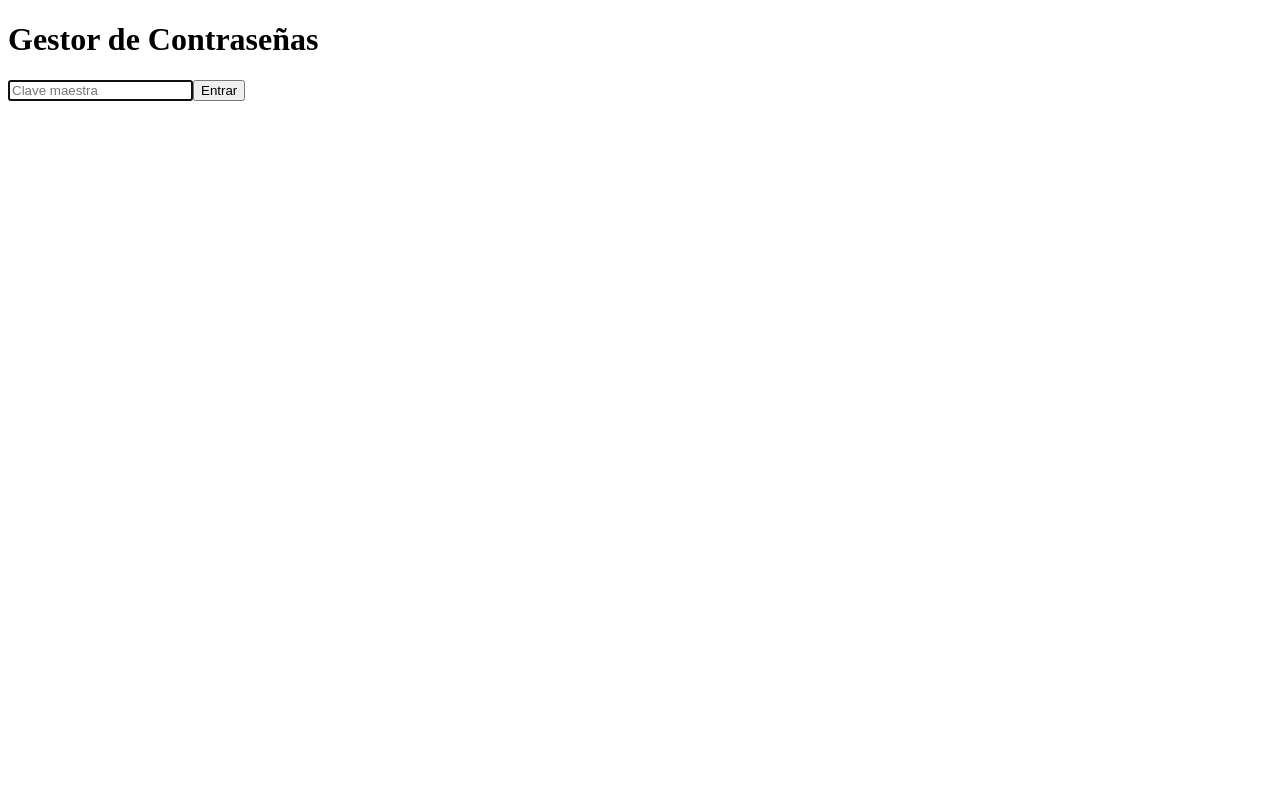
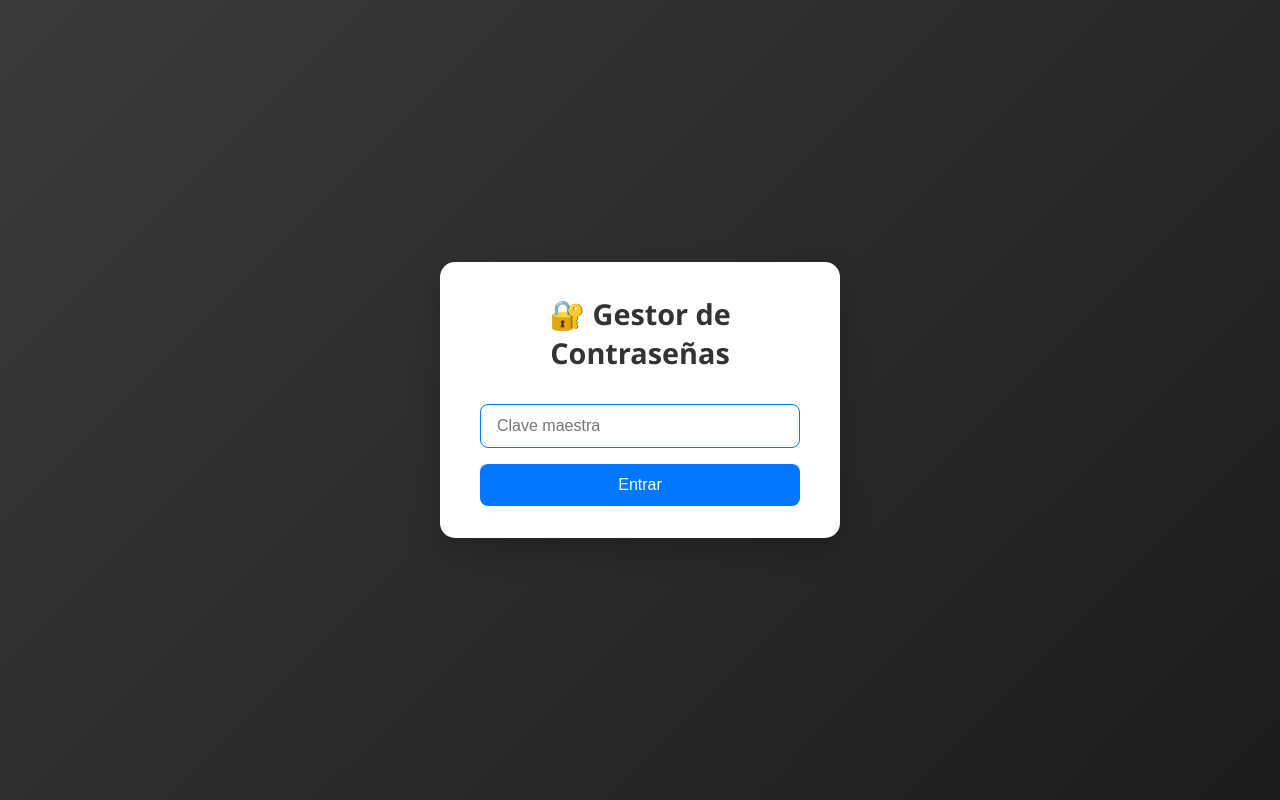
Before and after one commit to DavidLondo/Password-Manager, a React (Vite) app in the folder frontend/: page / in a window 1280 px wide. Built offline with nearby package versions, Linux system fonts and the light colour scheme.

Commit message:
style(LoginPage): Add CSS to Login Page

```diff
--- a/frontend/src/pages/LoginPage.jsx
+++ b/frontend/src/pages/LoginPage.jsx
@@ -31,8 +31,9 @@ function LoginPage() {
   };
 
   return (
-    <form onSubmit={handleLogin}>
-      <h1>Gestor de Contraseñas</h1>
+    <div className="login-container">
+      <form className="form" onSubmit={handleLogin}>
+        <h1>🔐 Gestor de Contraseñas</h1>
 
         <input
           ref={inputRef}
@@ -47,7 +48,9 @@ function LoginPage() {
         <button type="submit">Entrar</button>
         {error && <p className="error">{error}</p>}
       </form>
+    </div>
   );
+
 }
 
 export default LoginPage;
--- a/frontend/src/styles/LoginPage.css
+++ b/frontend/src/styles/LoginPage.css
@@ -0,0 +1,88 @@
+/* Reset básico para eliminar márgenes y paddings por defecto */
+* {
+  margin: 0;
+  padding: 0;
+  box-sizing: border-box;
+}
+
+
+/* Centrar todo en pantalla */
+.login-container {
+  display: flex;
+  align-items: center;
+  justify-content: center;
+  height: 100vh;
+  background: linear-gradient(135deg, #3a3a3a, #1c1c1c);
+  font-family: 'Segoe UI', Tahoma, Geneva, Verdana, sans-serif;
+}
+
+/* Estilo del formulario */
+.form {
+  background-color: #ffffff;
+  padding: 2rem 2.5rem;
+  border-radius: 15px;
+  box-shadow: 0 12px 30px rgba(0, 0, 0, 0.2);
+  width: 100%;
+  max-width: 400px;
+  animation: fadeIn 0.8s ease-in-out;
+  display: flex;
+  flex-direction: column;
+  gap: 1rem;
+}
+
+.form h1 {
+  margin-bottom: 1rem;
+  font-size: 1.8rem;
+  text-align: center;
+  color: #333;
+}
+
+/* Estilo del input */
+.form input {
+  padding: 0.75rem 1rem;
+  font-size: 1rem;
+  border: 1px solid #ccc;
+  border-radius: 8px;
+  outline: none;
+  transition: border-color 0.3s ease;
+}
+
+.form input:focus {
+  border-color: #0077ff;
+}
+
+/* Botón */
+.form button {
+  padding: 0.75rem;
+  font-size: 1rem;
+  background-color: #0077ff;
+  color: #fff;
+  border: none;
+  border-radius: 8px;
+  cursor: pointer;
+  transition: background-color 0.3s ease;
+}
+
+.form button:hover {
+  background-color: #005fd4;
+}
+
+/* Error */
+.error {
+  color: #d10000;
+  font-weight: bold;
+  text-align: center;
+  margin-top: 0.5rem;
+}
+
+/* Animación de entrada */
+@keyframes fadeIn {
+  from {
+    opacity: 0;
+    transform: translateY(-10%);
+  }
+  to {
+    opacity: 1;
+    transform: translateY(0);
+  }
+}
```
Also changed, not shown: 1 other file (tests, documents, lock files or other folders). Lines whose indentation alone changed are shown as unchanged.
